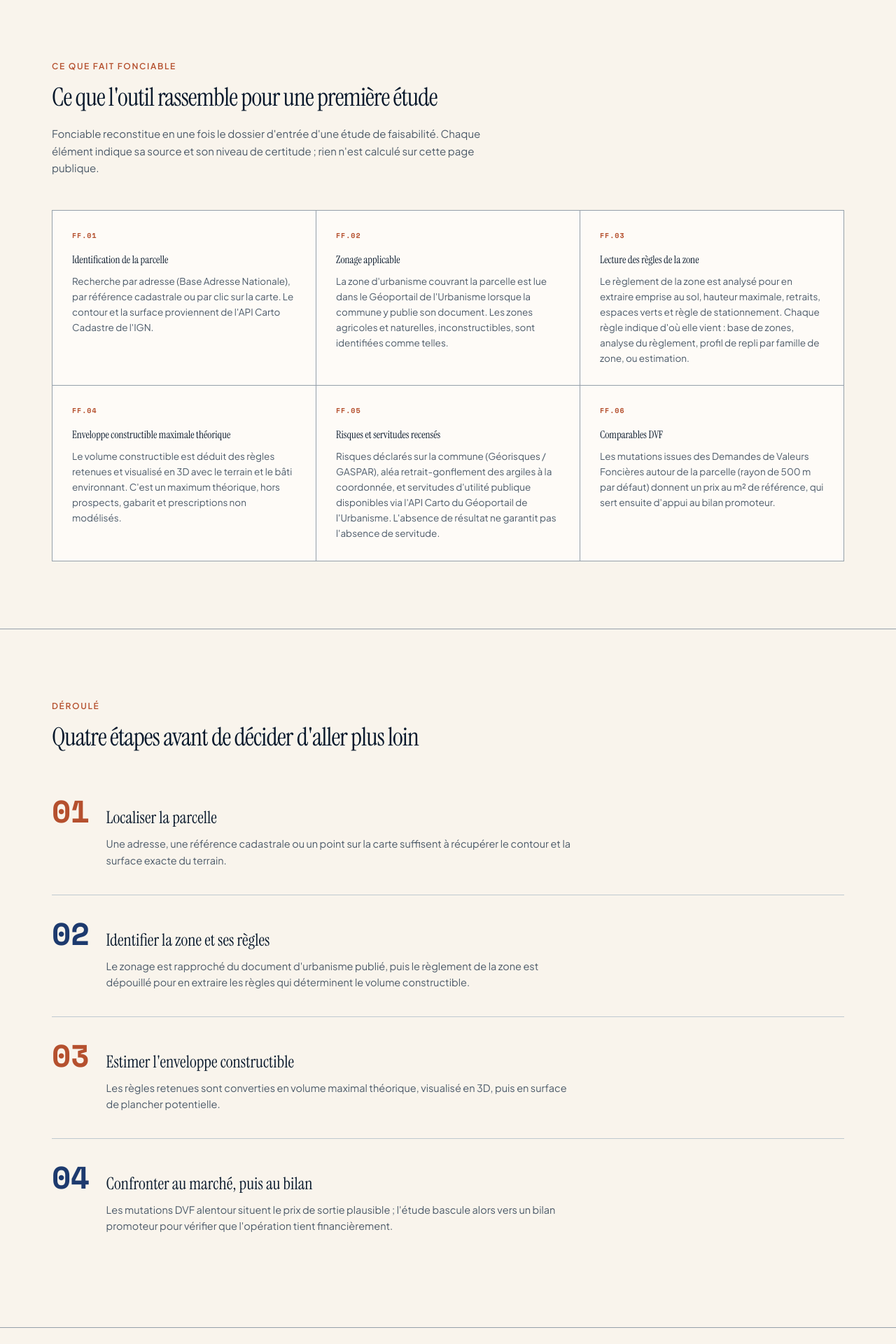
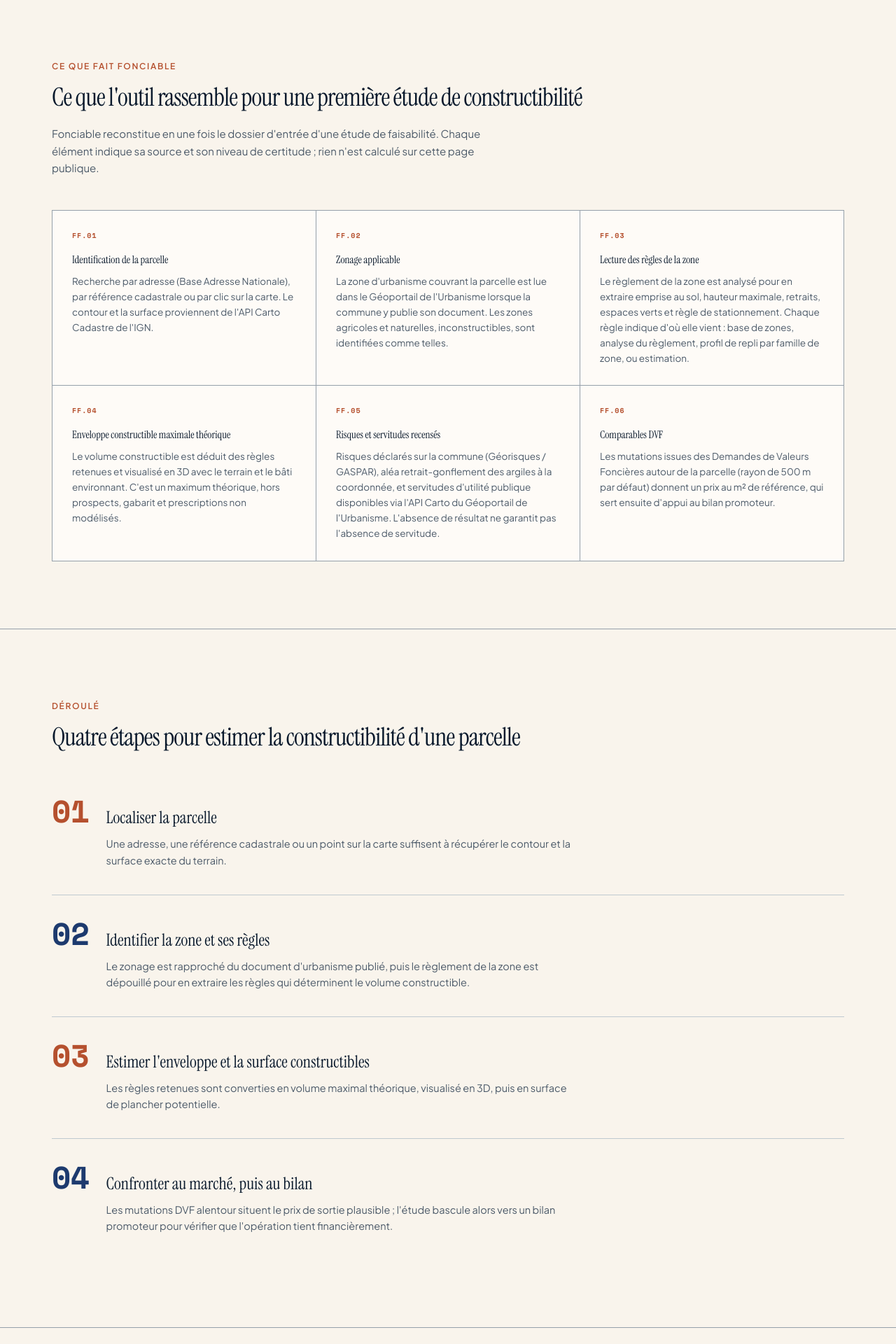
Before and after one commit to NadirL05/Landing-page-PLU-IA, a Next.js app: page /faisabilite-fonciere in a window 1280 px wide. Shown: the part 1620-3540 px from the top of the page at 70% size. Built offline with nearby package versions, Linux system fonts and the light colour scheme.

Commit message:
feat(seo): vocabulaire constructibilité et surface constructible sur /faisabilite-fonciere (D1)

```diff
--- a/content/faisabilite-fonciere.ts
+++ b/content/faisabilite-fonciere.ts
@@ -12,6 +12,19 @@
  *  - comparables DVF : `MarketEvidence` (même fichier) ;
  *  - zones A et N inconstructibles écartées : NON_CONSTRUCTIBLE_ZONE_FAMILIES
  *    (src/config/plu-definitions.ts, appliqué dans src/lib/gisement-sources.ts).
+ *
+ * Ajouts « constructibilité / surface constructible » du 2026-10-20, vérifiés
+ * au commit 62959d2 de sas-plu-3d (détail : docs/briefs/analyse-plu-parcelle.md §6) :
+ *  - zone rattachée au document d'urbanisme en vigueur ; RNU ou zonage non
+ *    rattaché = aucune règle de zone déduite : src/lib/plu-gpu-link.ts:1-14 et
+ *    :379, src/lib/plu-engine.ts:1450-1452 ;
+ *  - zones AU non confondues avec les zones A : src/lib/gisement-sources.ts:2004-2006 ;
+ *  - aucun bilan en zone A ou N : src/lib/finance/scenario.ts:146-147 ;
+ *  - surface de plancher potentielle = surface × emprise au sol maximale ×
+ *    niveaux permis par la hauteur maximale : src/lib/finance/scenario.ts:161-175 ;
+ *  - pas de calcul sur la parcelle entière tant que l'application des règles à
+ *    toute la parcelle n'est pas vérifiée, et l'outil le signale :
+ *    src/lib/finance/scenario.ts:139-145, src/lib/committee-dossier.ts:109-110.
  */
 export const FAISABILITE_FONCIERE: MetierPageContent = {
   slug: "/faisabilite-fonciere",
@@ -20,7 +33,7 @@
   metaTitle: "Faisabilité foncière : évaluer rapidement le potentiel d'une parcelle",
   metaDescription:
     "Première étude de faisabilité d'une parcelle : cadastre, zonage, règles applicables, enveloppe constructible théorique, risques connus et comparables DVF.",
-  dateModified: "2026-10-12",
+  dateModified: "2026-10-20",
 
   eyebrow: "Cadastre · zonage · enveloppe constructible",
   h1: "Une parcelle mérite-t-elle une étude approfondie ?",
@@ -52,7 +65,7 @@
   },
 
   capabilities: {
-    title: "Ce que l'outil rassemble pour une première étude",
+    title: "Ce que l'outil rassemble pour une première étude de constructibilité",
     intro:
       "Fonciable reconstitue en une fois le dossier d'entrée d'une étude de faisabilité. Chaque élément indique sa source et son niveau de certitude ; rien n'est calculé sur cette page publique.",
     items: [
@@ -90,7 +103,7 @@
   },
 
   steps: {
-    title: "Quatre étapes avant de décider d'aller plus loin",
+    title: "Quatre étapes pour estimer la constructibilité d'une parcelle",
     items: [
       {
         n: "01",
@@ -104,7 +117,7 @@
       },
       {
         n: "03",
-        title: "Estimer l'enveloppe constructible",
+        title: "Estimer l'enveloppe et la surface constructibles",
         body: "Les règles retenues sont converties en volume maximal théorique, visualisé en 3D, puis en surface de plancher potentielle.",
       },
       {
@@ -175,8 +188,16 @@
       a: "La référence et la surface cadastrales de la parcelle, la zone du document d'urbanisme qui la couvre, les règles de cette zone (emprise au sol, hauteur, retraits, espaces verts, stationnement), les risques et servitudes recensés, et des références de prix locales pour situer la valeur de sortie.",
     },
     {
+      q: "Comment savoir si un terrain est constructible ?",
+      a: "Tout part de la zone du document d'urbanisme qui couvre la parcelle. Fonciable lit cette zone dans le Géoportail de l'Urbanisme et la rattache au document en vigueur. Les zones agricoles (A) et naturelles (N) sont identifiées comme inconstructibles et aucun bilan n'est produit pour elles ; les zones à urbaniser (AU) ne sont pas confondues avec les zones agricoles. Si la commune relève du règlement national d'urbanisme ou si aucun zonage n'est rattaché, aucune règle de zone n'en est déduite. Seule la mairie, par un certificat d'urbanisme, confirme la constructibilité.",
+    },
+    {
       q: "Comment connaître le zonage d'une parcelle ?",
       a: "Le zonage figure dans le PLU ou le PLUi de la commune. Quand la commune publie son document sur le Géoportail de l'Urbanisme, Fonciable le lit automatiquement à partir de la position de la parcelle. Dans le cas contraire, il faut se rapprocher du service urbanisme de la mairie, qui reste dans tous les cas la source de référence.",
+    },
+    {
+      q: "Comment est estimée la surface constructible d'une parcelle ?",
+      a: "Fonciable part de la surface cadastrale de la parcelle et de l'emprise au sol maximale autorisée par la zone, ce qui donne l'emprise bâtissable. Le nombre de niveaux est déduit de la hauteur maximale. La surface de plancher potentielle est l'emprise multipliée par ce nombre de niveaux. Ce calcul n'est fait qu'en zone constructible et seulement lorsque l'application des règles à toute la parcelle est vérifiée ; sinon, l'outil le signale au lieu d'afficher un chiffre.",
     },
     {
       q: "L'enveloppe constructible affichée est-elle constructible en pratique ?",
```
Also changed, not shown: 1 other file (tests, documents, lock files or other folders).
